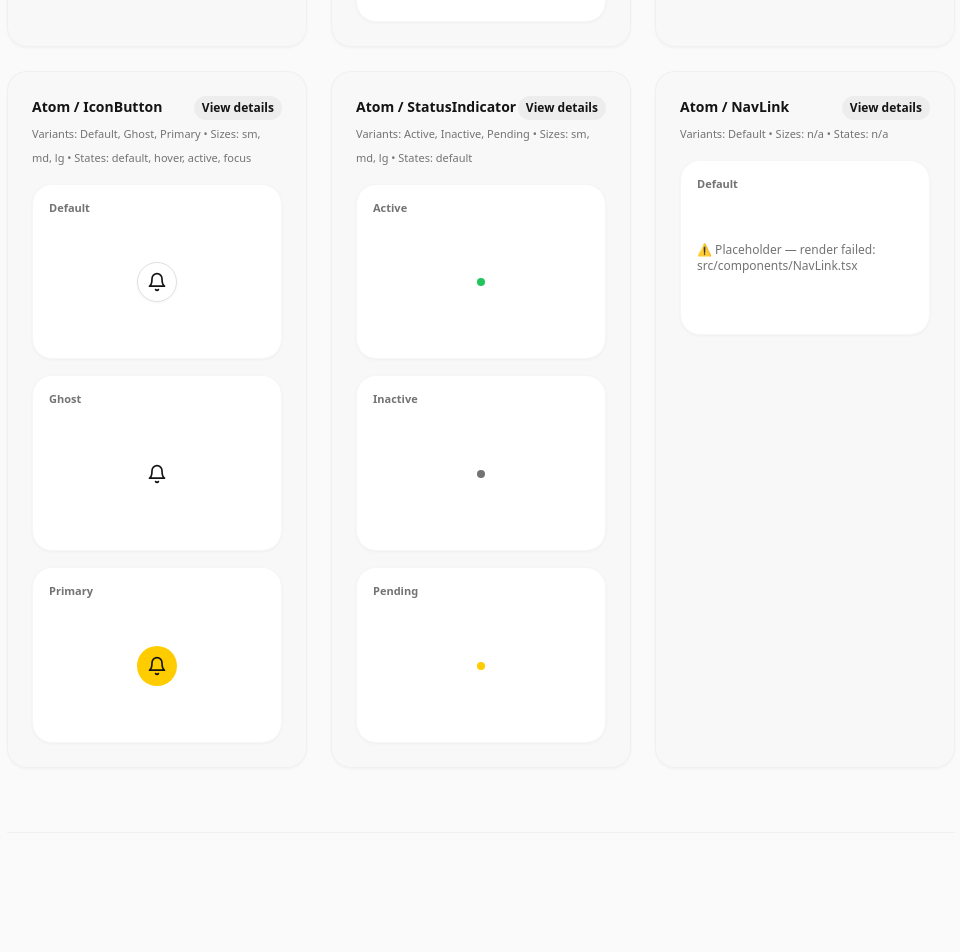
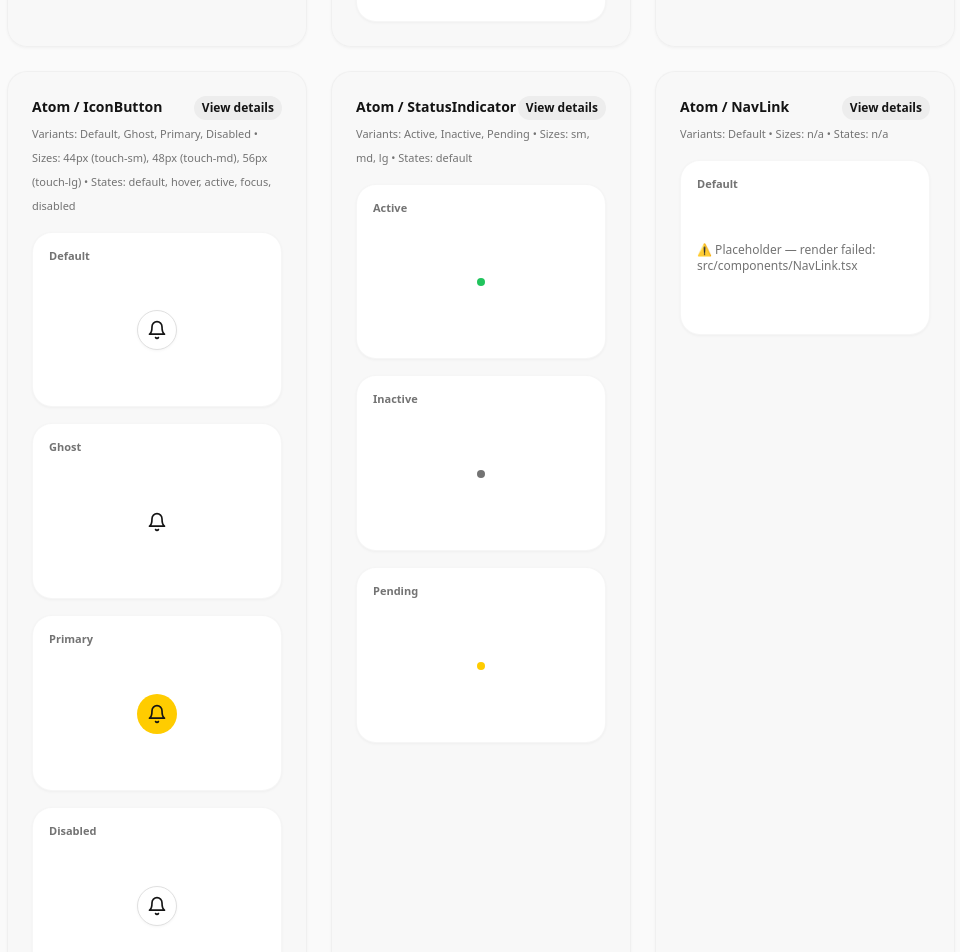
Before and after one commit to Orion-Blue/brutal-indian-palette, a React (Vite) app: page /design-system/catalog-all in a window 1280 px wide. Shown: the part 1280-2232 px from the top of the page, without its empty margins (301-1261 px from the left). Built offline with nearby package versions, Linux system fonts and the light colour scheme; the HTML template or start-up script is replaced by a standard one.

Commit message:
Update IconButton with mobile touch targets
cgen-f41ba298fab44326aebede365686c861

```diff
--- a/src/design-system/catalogRegistry.tsx
+++ b/src/design-system/catalogRegistry.tsx
@@ -123,19 +123,22 @@ export const registry: ComponentMeta[] = [
       { name: 'Default', render: () => <IconButton icon={Bell} aria-label="Notifications" /> },
       { name: 'Ghost', render: () => <IconButton icon={Bell} variant="ghost" aria-label="Notifications" /> },
       { name: 'Primary', render: () => <IconButton icon={Bell} variant="primary" aria-label="Notifications" /> },
+      { name: 'Disabled', render: () => <IconButton icon={Bell} variant="default" aria-label="Notifications" disabled /> },
     ],
-    sizes: ['sm', 'md', 'lg'],
-    states: ['default', 'hover', 'active', 'focus'],
+    sizes: ['44px (touch-sm)', '48px (touch-md)', '56px (touch-lg)'],
+    states: ['default', 'hover', 'active', 'focus', 'disabled'],
     props: [
       { name: 'icon', type: 'LucideIcon' },
       { name: 'variant', type: 'default|ghost|primary', default: 'default' },
       { name: 'size', type: 'sm|md|lg', default: 'md' },
+      { name: 'disabled', type: 'boolean', default: 'false' },
       { name: 'onClick', type: '() => void' },
+      { name: 'aria-label', type: 'string' },
     ],
-    tokens: { colors: ['card','muted','primary'], spacing: ['space-sm'], typography: ['type-caption'] },
-    accessibility: ['Button with aria-label; focus ring present'],
-    usageNotes: ['Use for icon-only actions; always provide aria-label.'],
-    jsxExample: '<IconButton icon={Bell} aria-label="Notifications" />',
+    tokens: { colors: ['card','muted','primary', 'muted-foreground'], spacing: ['space-sm'], borderRadius: ['radius-md', 'radius-lg'] },
+    accessibility: ['REQUIRED: aria-label. Focus ring present. Min 44x44px touch target. Keyboard accessible.'],
+    usageNotes: ['Always provide aria-label. Size should be 44px minimum for mobile (WCAG AA). Use for single icon actions.'],
+    jsxExample: '<IconButton icon={Bell} aria-label="Notifications" size="md" />',
   },
   {
     category: 'Atom',
```
